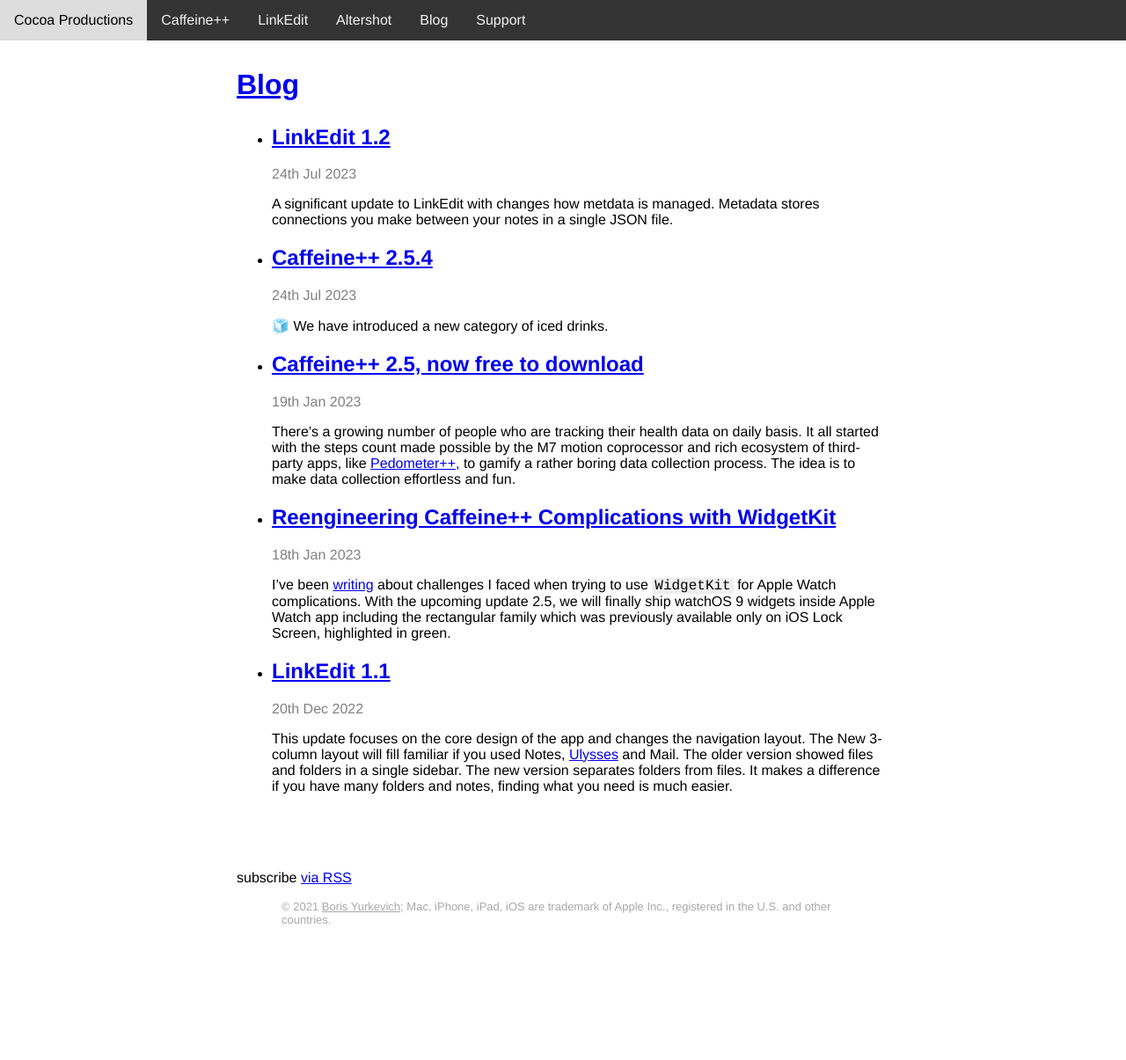
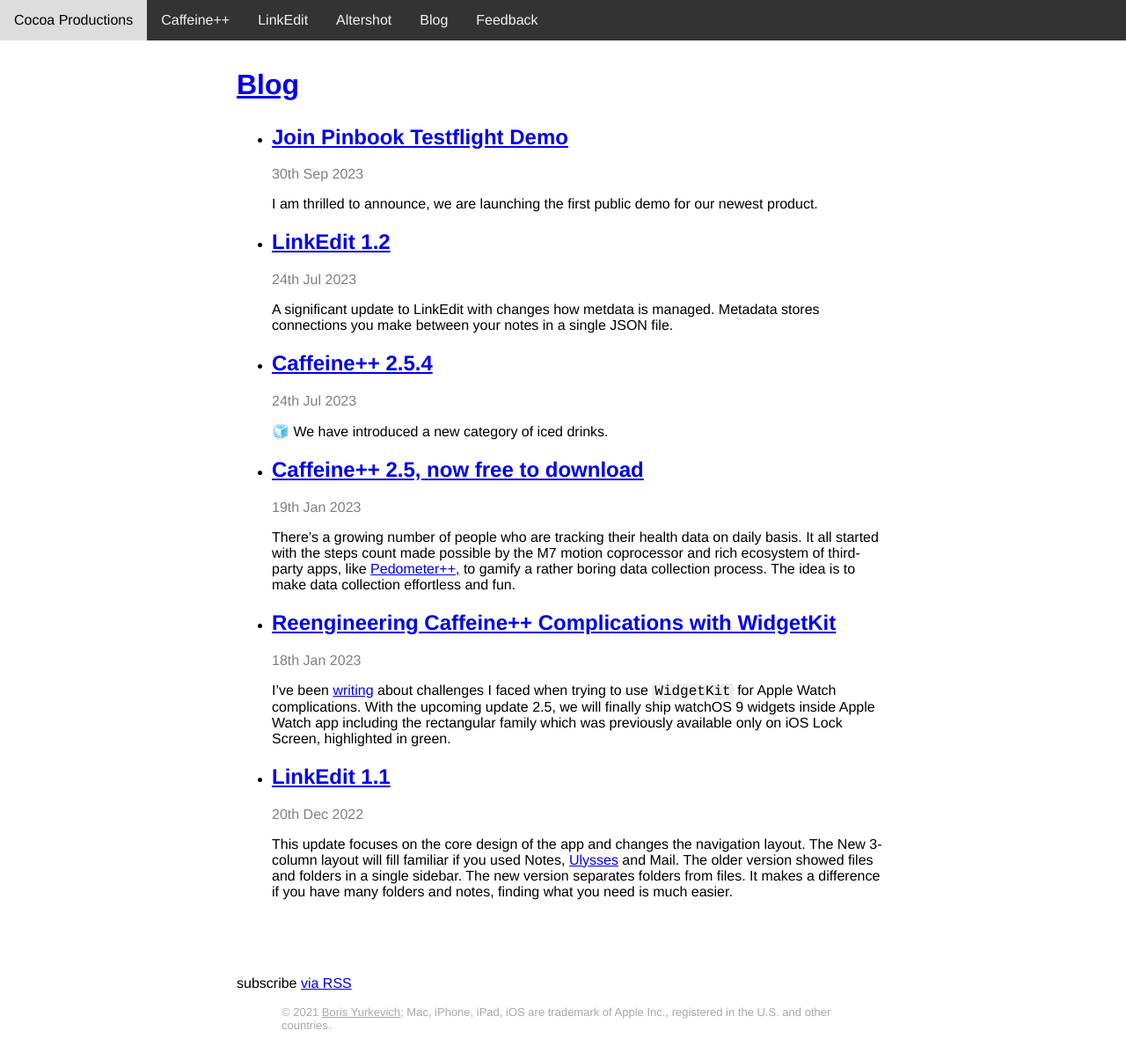
Before and after one commit to cocoaproductions/cocoaproductions.github.io, a Jekyll site: the page built from blog.html, in a window 1280 px wide. Shown: the whole page at 88% size. Built offline with Jekyll 4.4.1, drawn with Linux system fonts in a browser that asks for light colours; before the commit the page ends 1085 px from its top, so only the background shows below that; some of the changed lines change nothing that is shown.

Commit message:
New post

```diff
--- a/_layouts/default.html
+++ b/_layouts/default.html
@@ -20,7 +20,7 @@
   <a href="/linkedit">LinkEdit</a>
   <a href="/altershot">Altershot</a>
   <a href="/blog">Blog</a>
-  <a href="/support">Support</a>
+  <a href="/support">Feedback</a>
   <a href="javascript:void(0);" class="icon" onclick="expandMenu()">
     <img src="/images/menu-bar-white_2x.png" alt="Toggle navigation">
   </a>
--- /dev/null
+++ b/_posts/2023-09-30-join-pinbook-testflight-demo.md
@@ -0,0 +1,38 @@
+I am thrilled to announce, we are launching the first public demo for our newest product.
+
+[Join PINBook beta testing now.](https://testflight.apple.com/join/k5fOnkxq)
+
+The demo is free to join and you will be able to experience all the features first. There's no registration required and the process is anonymous.
+
+### Why you should be interested ###
+
+This Apple Watch app allows you to save PIN codes and access them quickly and privately via Smart Stack or Accessory Rectangular complication.
+
+✅ You own an Apple Watch
+✅ You need a quick way to access your frequently used PIN codes
+✅ You run iOS 17 paired with watchOS 10
+
+If this these green for you, you must try PINBook. My mission is to improve your comfort in life. I use PINBook just for a week and already benefit from it daily.
+
+### Features ###
+
+- Organise PIN codes by tag, like Home and Work.
+- Generate new PIN codes
+- The data is only stored on your Apple Watch
+- Polished watchOS 10 look and feel
+
+### Business Model ###
+
+- The app will cost something
+- All the features, and possibly more, will be available for those who buy the app
+- All the current features of the Apple Watch will be available as long as possible without an ongoing subscription
+- We might add more features to the iOS Companion app, and we will likely offer a subscription for using these more elaborate features
+
+### Video ###
+<iframe src="https://player.vimeo.com/video/869806875?badge=0&amp;autopause=0&amp;player_id=0&amp;app_id=58479" width="320" height="180" frameborder="0" allow="autoplay; fullscreen; picture-in-picture" title="PINBook Demo"></iframe>
+
+We also made a video to demonstrate the usage.
+
+### Mastodon ###
+
+Follow our new Mastodon account for more updates. <https://mastodonapp.uk/@pinbook>
```
Also changed, not shown: _layouts/post.html (line endings or trailing spaces).
